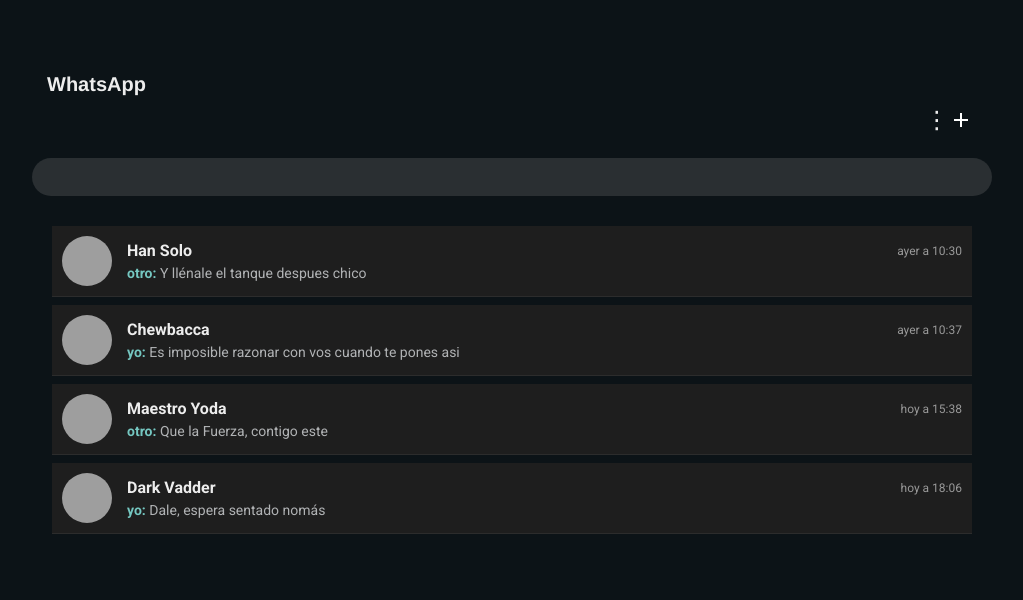
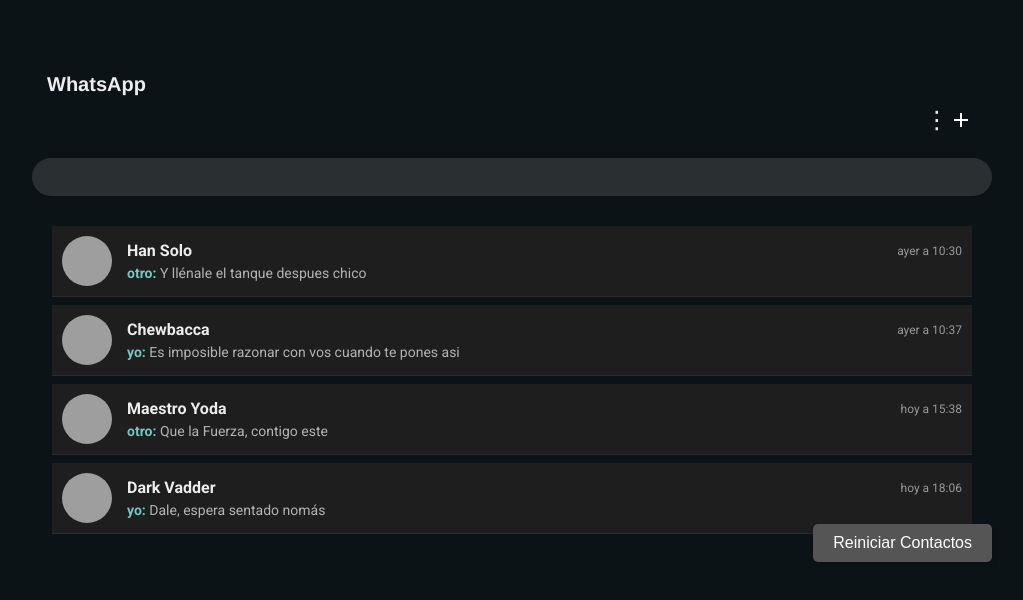
Before and after one commit to RammadG/PWI-Trabajo-Final-FrontEnd---Desplegado, a React (Vite) app: page / in a window 1280 px wide. Shown: the top 600 px of the page, without its empty margins (128-1151 px from the left). Built offline with nearby package versions, Linux system fonts and the light colour scheme; grey boxes are pictures that could not be loaded; a web font is replaced by a local one.

Commit message:
actualizacion Context

```diff
--- a/src/Componentes/Chat/Chat.css
+++ b/src/Componentes/Chat/Chat.css
@@ -10,7 +10,6 @@
   width: 100%;
 }
 
-/* Header del chat */
 .chat-header {
   width: 100%;
   display: flex;
@@ -22,7 +21,6 @@
   border-radius: 10px 10px 0 0;
 }
 
-/* Información del contacto */
 .contact-info {
   display: flex;
   align-items: center;
@@ -35,7 +33,6 @@
   margin-right: 10px;
 }
 
-/* Área de mensajes */
 .chat-display {
   width: 100%;
   background-color: #1e1e1e;
@@ -47,13 +44,11 @@
   flex-direction: column;
 }
 
-/* Contenedor de mensajes */
 .input-mensaje {
   width: 100%;
   padding: 6px 8px;
 }
 
-/* Media queries para hacer el contenedor responsivo */
 @media (max-width: 768px) {
   .chat-container {
     max-width: 100%;
--- a/src/Componentes/InputdeMensajes/InputdeMensajes.css
+++ b/src/Componentes/InputdeMensajes/InputdeMensajes.css
@@ -4,7 +4,6 @@
   margin-top: auto;
 }
 
-/* Estilo del input */
 .input-container input[type="text"] {
   flex: 1;
   padding: 10px 15px;
@@ -17,13 +16,11 @@
   transition: box-shadow 0.3s ease-in-out;
 }
 
-/* Enfoque del input */
 .input-container input[type="text"]:focus {
   outline: none;
   box-shadow: 0 1px 5px rgba(0, 0, 0, 0.2);
 }
 
-/* Estilo del botón de enviar */
 .input-container .send-button {
   padding: 10px 15px;
   margin-left: 10px;
@@ -36,17 +33,14 @@
   transition: background-color 0.3s ease;
 }
 
-/* Hover del botón de enviar */
 .input-container .send-button:hover {
   background-color: #0f7669;
 }
 
-/* Enfoque del botón de enviar */
 .input-container .send-button:focus {
   outline: none;
 }
 
-/* Media queries para hacer el contenedor responsivo */
 @media (max-width: 768px) {
   .input-container {
     flex-direction: column;
--- a/src/Componentes/ListaDeContactos/ListaDeContactos.css
+++ b/src/Componentes/ListaDeContactos/ListaDeContactos.css
@@ -3,15 +3,15 @@
   flex-direction: column;
   margin-top: 10px;
   width: 100%;
-  max-width: 1000px; /* Valor máximo para pantallas grandes */
-  margin: auto; /* Centra la lista */
+  max-width: 1000px;
+  margin: auto;
   padding: 20px;
-  box-sizing: border-box; /* Incluye padding y border en el ancho total */
+  box-sizing: border-box;
 }
 
 .contacto-item {
   display: flex;
-  align-items: center; /* Alinea la imagen y el texto verticalmente */
+  align-items: center;
   padding: 10px;
   margin-bottom: 8px;
   cursor: pointer;
@@ -68,7 +68,6 @@
   color: #999;
 }
 
-/* Media queries para asegurar que sea responsivo */
 @media (max-width: 1200px) {
   .contactos-list {
     max-width: 900px;
--- a/src/Componentes/NuevoContactoForm/NuevoContactoForm.css
+++ b/src/Componentes/NuevoContactoForm/NuevoContactoForm.css
@@ -5,7 +5,6 @@
   padding: 10px;
 }
 
-/* Estilo general para el formulario */
 .nuevo-contacto-form {
   display: flex;
   flex-direction: column;
@@ -18,14 +17,12 @@
   max-width: 600px;
 }
 
-/* Estilo para las etiquetas */
 .form-label {
   color: #b0b0b0;
   font-size: 14px;
   margin-bottom: 5px;
 }
 
-/* Estilo para los campos de entrada */
 .form-input {
   padding: 10px;
   font-size: 16px;
@@ -36,7 +33,6 @@
   margin-bottom: 15px;
 }
 
-/* Estilo para el contenedor de botones */
 .button-container {
   display: flex;
   justify-content: space-between;
@@ -45,7 +41,6 @@
   margin-top: 10px;
 }
 
-/* Estilo para los botones */
 .form-button {
   padding: 10px 20px;
   font-size: 16px;
@@ -54,9 +49,10 @@
   cursor: pointer;
   transition: background-color 0.3s ease;
   color: #fff;
+  width: 100%;
+  box-sizing: border-box;
 }
 
-/* Botón Agregar */
 .agregar-button {
   background-color: #25d366;
 }
@@ -65,7 +61,6 @@
   background-color: #20c257;
 }
 
-/* Botón Cancelar */
 .cancelar-button {
   background-color: #555;
 }
@@ -74,7 +69,6 @@
   background-color: #444;
 }
 
-/* Media queries para hacer el formulario responsivo */
 @media (max-width: 768px) {
   .nuevo-contacto-form {
     max-width: 100%;
--- a/src/Componentes/NuevoContactoForm/NuevoContactoForm.jsx
+++ b/src/Componentes/NuevoContactoForm/NuevoContactoForm.jsx
@@ -5,7 +5,7 @@
 
 const NuevoContactoForm = () => {
 
-  const {handleCreateContact} = useGlobalContext()
+  const { handleCreateContact } = useGlobalContext()
   const navigate = useNavigate()
 
   const formEsquema = {
@@ -15,7 +15,7 @@
       numero: '',
       descripcion: 'HEY There!, I am using WhatsApp...',
       fechadescripcion:'hoy',
-      },
+    },
     mensajes: [
       {
         author: 'yo',
@@ -31,7 +31,15 @@
   const handleChangeFormValue = (e) => {
     const valueToChange = e.target.id
     const newValue = e.target.value
-    setFormValues ({...formValues, [valueToChange]: newValue})
+
+    if (valueToChange === 'numero') {
+      setFormValues({
+        ...formValues,
+        info: { ...formValues.info, numero: newValue },
+      })
+    } else {
+      setFormValues({ ...formValues, [valueToChange]: newValue })
+    }
   }
 
   const handleGetBacktoHome = () => {
@@ -43,21 +51,28 @@
       <form onSubmit={handleCreateContact} className="nuevo-contacto-form">
         <label htmlFor="nombre" className="form-label">Nombre: </label>
         <input
-          type={formEsquema.nombre}
+          type="text"
           name='nombre'
           id='nombre'
           value={formValues.nombre}
-          onChange={handleChangeFormValue}/>
+          onChange={handleChangeFormValue}
+        />
         <label htmlFor="numero" className="form-label">Número: </label>
-        <input type={formEsquema.info.numero}
-        name='numero'
-        id='numero'
-        value={formValues.info.numero}
-        onChange={handleChangeFormValue}/>
+        <input
+          type="text"
+          name='numero'
+          id='numero'
+          value={formValues.info.numero}
+          onChange={handleChangeFormValue}
+        />
+        <button type="submit" className="form-button agregar-button">
+          Agregar
+        </button>
       </form>
       <div className="button-container">
-        <button className="form-button agregar-button">Agregar</button>
-        <button onClick={handleGetBacktoHome} className="form-button cancelar-button">Cancelar</button>
+        <button onClick={handleGetBacktoHome} className="form-button cancelar-button">
+          Cancelar
+        </button>
       </div>
     </div>
   )
--- a/src/Componentes/helpers/listadecontactos.js
+++ b/src/Componentes/helpers/listadecontactos.js
@@ -1,8 +1,4 @@
 import { DATA_MOOK } from "../../Data/DATA_MOOK";
-
-/* const obtenerContactosporid = (id) => {
-  return DATA_MOOK.find(contacto => contacto.id === id)
-  } */
 
   const guardarContacto = (contactos) => {
     const contactos_JSON = JSON.stringify(contactos);
--- a/src/Context/GlobalContext.jsx
+++ b/src/Context/GlobalContext.jsx
@@ -1,6 +1,6 @@
 import {createContext, useContext, useEffect, useState} from 'react'
 import { useNavigate } from 'react-router-dom'
-import { crearContacto, obtenerContactos } from '../Componentes/helpers/listadecontactos'
+import { crearContacto, obtenerContactos, reiniciarContactos } from '../Componentes/helpers/listadecontactos'
 import { v4 as uuid } from 'uuid';
 
 
@@ -59,13 +59,21 @@
   navigate('/')
 }
 
+const handleReiniciarContactos = () => {
+  const contactosReiniciados = reiniciarContactos()
+  setProductos(contactosReiniciados)
+  window.location.reload()
+}
+
+
   return (
     <GlobalContext.Provider value={
       {
         contactos: contactos,
         handleChangeSearchTerm,
         searchTerm,
-        handleCreateContact
+        handleCreateContact,
+        handleReiniciarContactos
       }
     }>
       {children}
--- a/src/Pages/Contactos/Contactos.css
+++ b/src/Pages/Contactos/Contactos.css
@@ -1,4 +1,5 @@
 .contactos-container {
+  position: relative; /* Necesario para que el botón 'Restart-button' se posicione en relación con su contenedor */
   width: 100%;
   max-width: 1000px;
   margin: auto;
@@ -58,6 +59,24 @@
   outline: none;
 }
 
+.restart-button {
+  padding: 10px 20px;
+  font-size: 16px;
+  border: none;
+  border-radius: 5px;
+  cursor: pointer;
+  transition: background-color 0.3s ease;
+  color: #fff;
+  background-color: #555;
+  position: absolute; /* Permite posicionar el botón fuera del flujo normal del documento */
+  bottom: 20px; /* Espacio desde el borde inferior */
+  right: 20px; /* Espacio desde el borde derecho */
+  box-shadow: 0 2px 5px rgba(0, 0, 0, 0.2); /* Sombra para agregar profundidad */
+}
+
+.restart-button:hover {
+  background-color: #444;
+}
 
 @media (max-width: 1200px) {
   .contactos-container {
--- a/src/Pages/Contactos/Contactos.jsx
+++ b/src/Pages/Contactos/Contactos.jsx
@@ -9,7 +9,7 @@
 
 const Contactos = () => {
 
-  const {contactos, handleChangeSearchTerm, searchTerm} = useGlobalContext()
+  const {contactos, handleChangeSearchTerm, searchTerm, handleReiniciarContactos} = useGlobalContext()
 
   const navigate = useNavigate()
   const handleGetToContactForm = () => {
@@ -32,6 +32,7 @@
       </div>
       <input onChange={handleChangeSearchTerm} value={searchTerm} type="text" className='search-contact'/>
       <ListaDeContactos data={contactos} />
+      <button onClick={handleReiniciarContactos} className='restart-button'>Reiniciar Contactos</button>
     </div>
   );
 };
```
